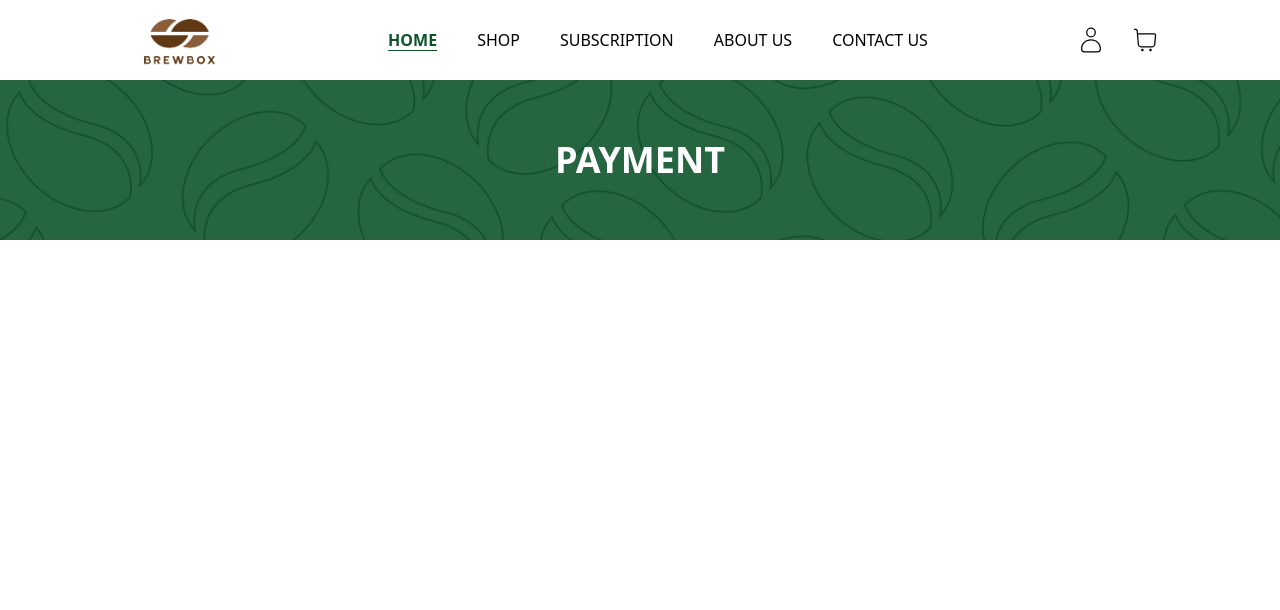
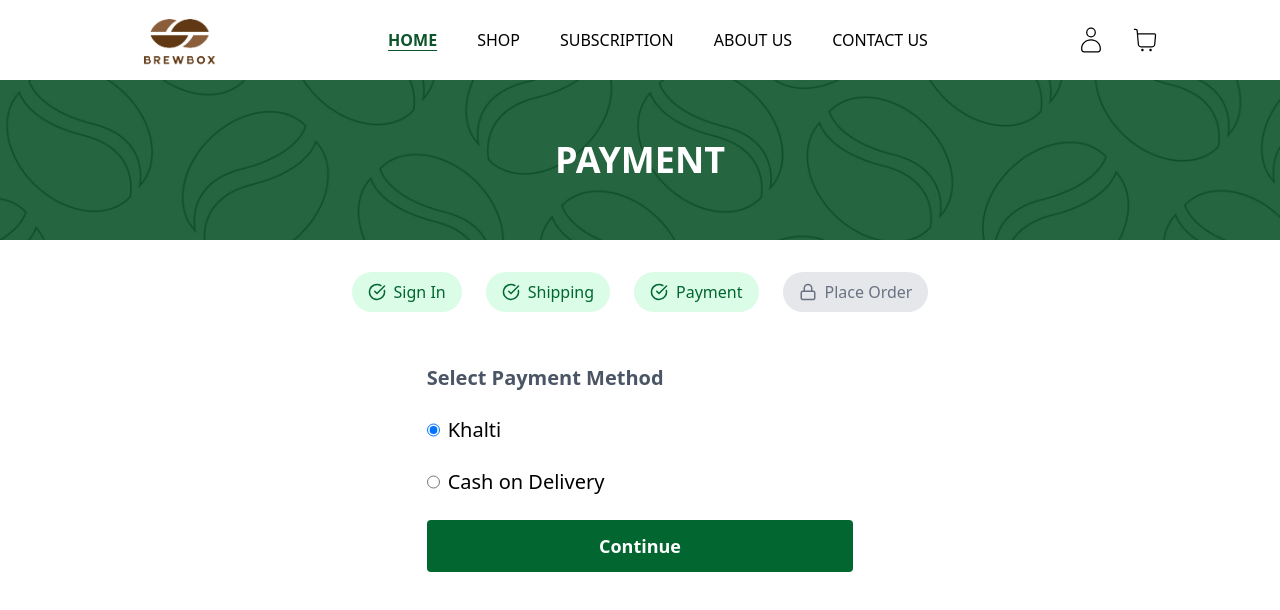
Before and after one commit to riyazedd/BrewBox, a React (Vite) app in the folder frontend/: page /payment in a window 1280 px wide. Shown: the top 610 px of the page. Built offline with nearby package versions, Linux system fonts and the light colour scheme; sample sign-in values are in the browser's storage.

Commit message:
Payment Page

```diff
--- a/frontend/src/pages/CartPage.jsx
+++ b/frontend/src/pages/CartPage.jsx
@@ -124,8 +124,9 @@ const CartPage = (props) => {
 							<span className="font-semibold">{cart.totalPrice}</span>
 						</div>
 						<button
+							disabled = {cartItems.length === 0}
 							onClick={checkoutHandler}
-							className="bg-green-900 font-bold text-white py-2 px-4 rounded-lg mt-4 w-full hover:cursor-pointer"
+							className={`bg-green-900 font-bold text-white py-2 px-4 rounded-lg mt-4 w-full  ${cartItems.length === 0 ? 'hover:cursor-not-allowed' : 'hover:cursor-pointer'}`}
 						>
 							Checkout
 						</button>
--- a/frontend/src/pages/PaymentPage.jsx
+++ b/frontend/src/pages/PaymentPage.jsx
@@ -1,12 +1,76 @@
-import React from 'react'
-import Banner from '../components/Banner'
+import { useState, useEffect } from "react";
+import Banner from "../components/Banner";
+import CheckoutSteps from "../components/CheckoutSteps";
+import { useDispatch, useSelector } from "react-redux";
+import { useNavigate } from "react-router-dom";
+import { savePaymentMethod } from "../slices/cartSlice";
 
 const PaymentPage = (props) => {
-  return (
-    <div>
-      <Banner title={props.title} />
-    </div>
-  )
-}
+	const cart = useSelector((state) => state.cart);
+	const { shippingAddress } = cart;
 
-export default PaymentPage
+	const [paymentMethod, setPaymentMethod] = useState("Khalti");
+
+	const dispatch = useDispatch();
+	const navigate = useNavigate();
+
+	useEffect(() => {
+		if (!shippingAddress) {
+			navigate("/shipping");
+		}
+	}, [shippingAddress, navigate]);
+
+	const submitHandler = (e) => {
+		e.preventDefault();
+		dispatch(savePaymentMethod(paymentMethod));
+		navigate("/placeorder");
+	};
+	return (
+		<div>
+			<Banner title={props.title} />
+			<div className="flex flex-col items-center gap-5 mb-10">
+				<CheckoutSteps step1 step2 step3 />
+				<form onSubmit={submitHandler} className="w-1/3 flex flex-col gap-6">
+					<p className="text-xl font-semibold text-gray-600">
+						Select Payment Method
+					</p>
+
+					<div className="flex gap-2 text-xl">
+						<input
+							className="border rounded p-2 text-lg"
+							type="radio"
+							id="khalti"
+							name="paymentMethod"
+							value="Khalti"
+							checked={paymentMethod === "Khalti"}
+							onChange={(e) => setPaymentMethod(e.target.value)}
+						/>
+						<label htmlFor="khalti">Khalti</label>
+					</div>
+
+					<div className="flex gap-2 text-xl">
+						<input
+							className="border rounded p-2 text-lg"
+							type="radio"
+							id="cod"
+							name="paymentMethod"
+							value="cod"
+							checked={paymentMethod === "cod"}
+							onChange={(e) => setPaymentMethod(e.target.value)}
+						/>
+						<label htmlFor="cod">Cash on Delivery</label>
+					</div>
+
+					<button
+						type="submit"
+						className="py-3 px-7 bg-green-800 text-lg text-white font-semibold rounded hover:bg-green-700 hover:cursor-pointer"
+					>
+						Continue
+					</button>
+				</form>
+			</div>
+		</div>
+	);
+};
+
+export default PaymentPage;
--- a/frontend/src/slices/cartSlice.js
+++ b/frontend/src/slices/cartSlice.js
@@ -28,11 +28,15 @@ const cartSlice= createSlice({
         saveShippingAddress:(state,action)=>{
             state.shippingAddress=action.payload;
             return updateCart(state);
+        },
+        savePaymentMethod:(state,action)=>{
+            state.paymentMethod=action.payload;
+            return updateCart(state);
         }
 
     }
 })
 
-export const {addToCart, removeFromCart, saveShippingAddress } = cartSlice.actions;
+export const {addToCart, removeFromCart, saveShippingAddress, savePaymentMethod } = cartSlice.actions;
 
 export default cartSlice.reducer;
```
